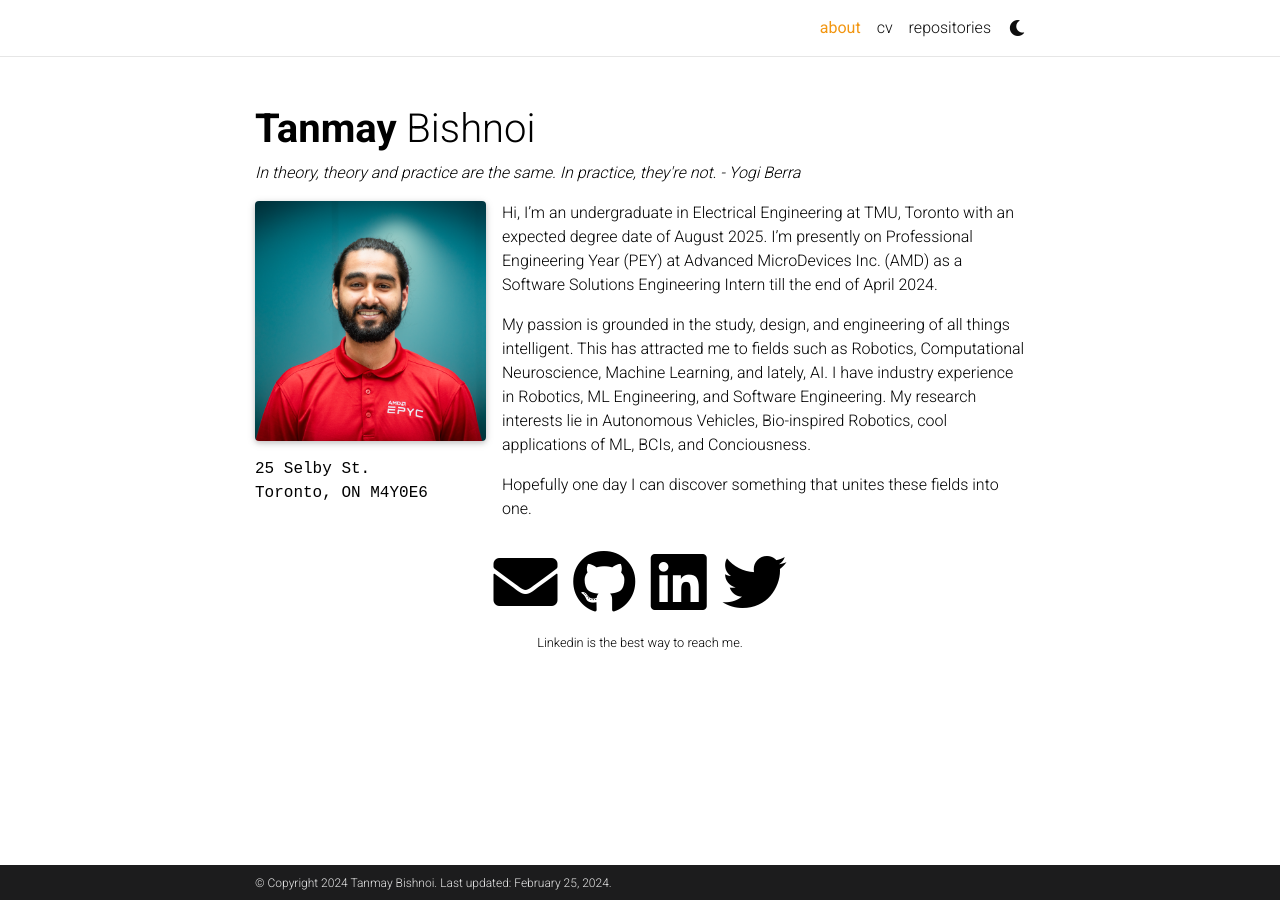
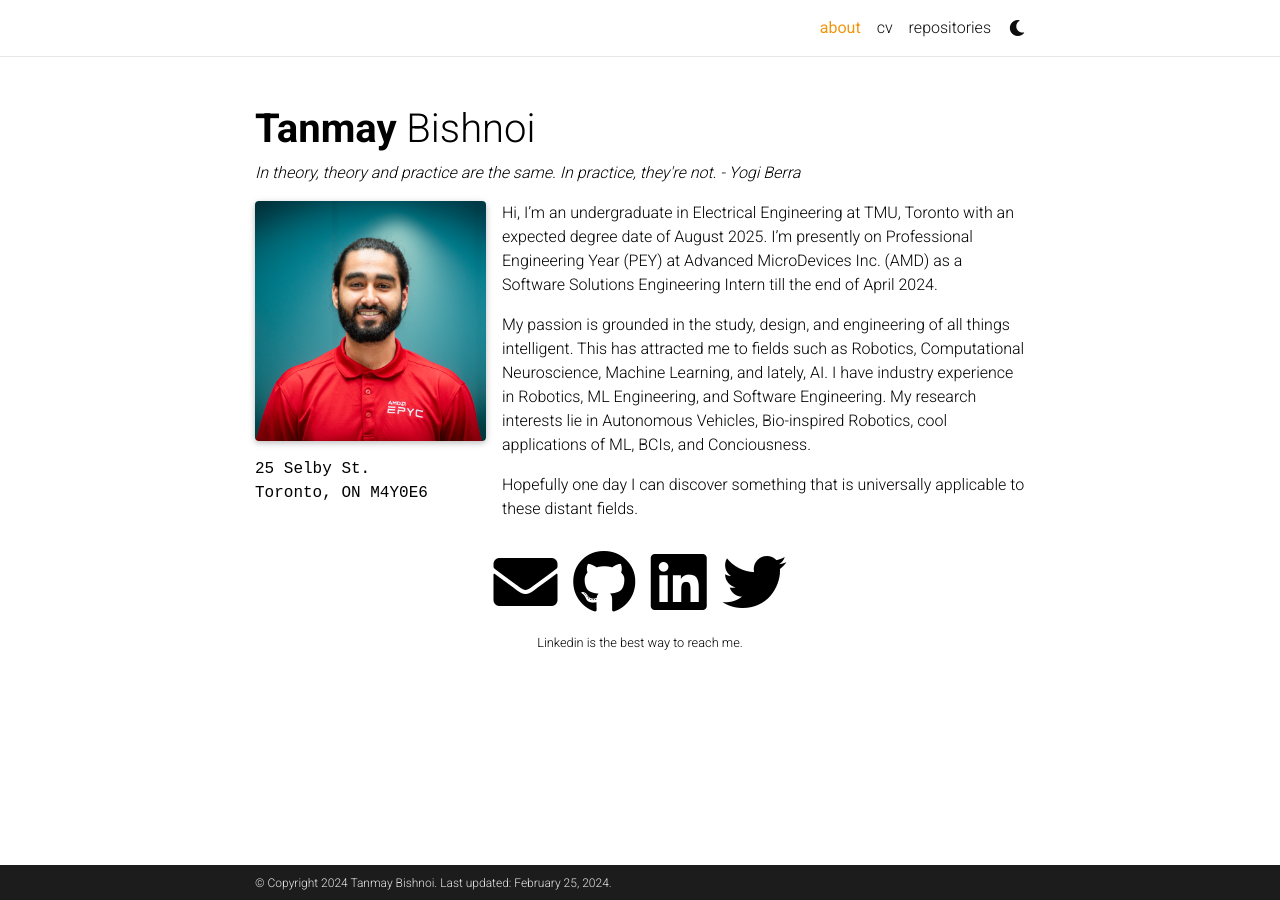
Before and after one commit to tanmayyb/home, a Jekyll site: the page built from _pages/about.md, in a window 1280 px wide. Built offline with Jekyll 4.4.1, drawn with Linux system fonts in a browser that asks for light colours; full-size pictures stand in for the smaller copies a plugin makes; comment, search, counter and statistics services are not loaded; a style sheet for code colours, icons or effects is not loaded.

Commit message:
updated about

```diff
--- a/_pages/about.md
+++ b/_pages/about.md
@@ -22,4 +22,4 @@ I'm an undergraduate in Electrical Engineering at TMU, Toronto with an expected
 
 My passion is grounded in the study, design, and engineering of all things intelligent. This has attracted me to fields such as Robotics, Computational Neuroscience, Machine Learning, and lately, AI. I have industry experience in Robotics, ML Engineering, and Software Engineering. My research interests lie in Autonomous Vehicles, Bio-inspired Robotics, cool applications of ML, BCIs, and Conciousness.
 
-Hopefully one day I can discover something that unites these fields into one.
+Hopefully one day I can discover something that is universally applicable to these distant fields.
```
